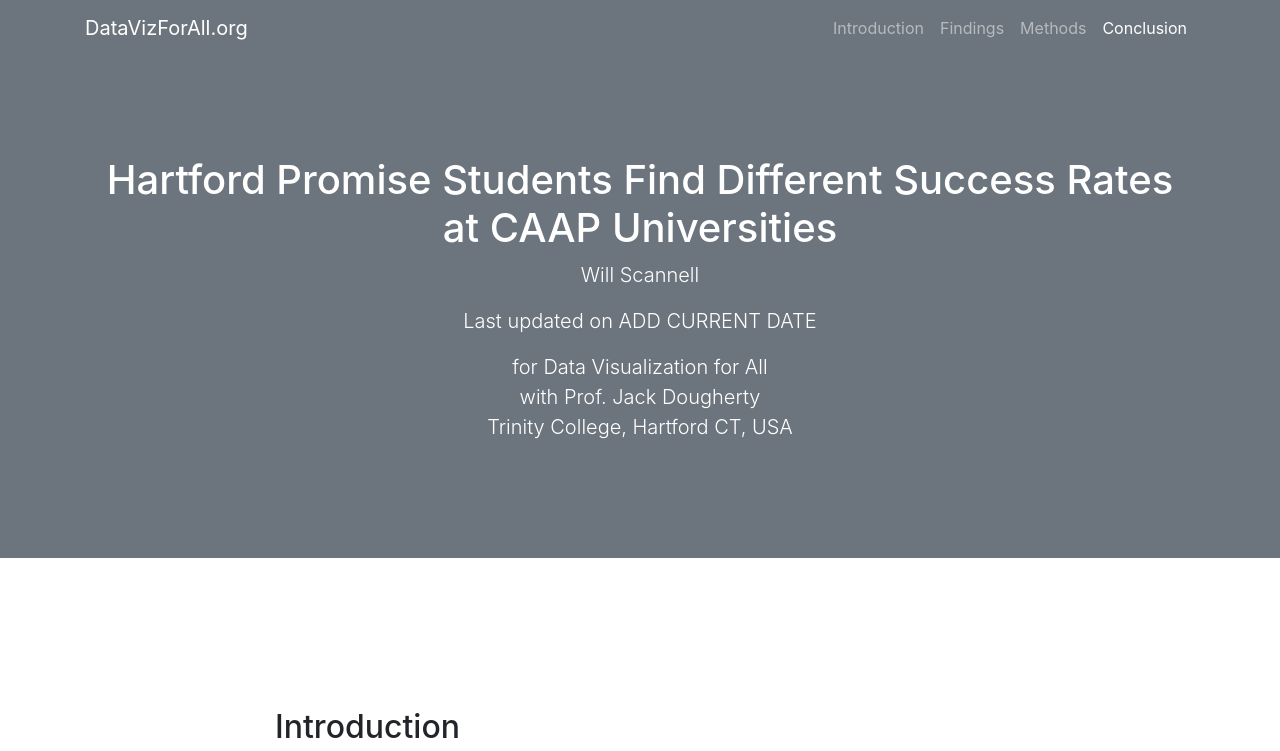
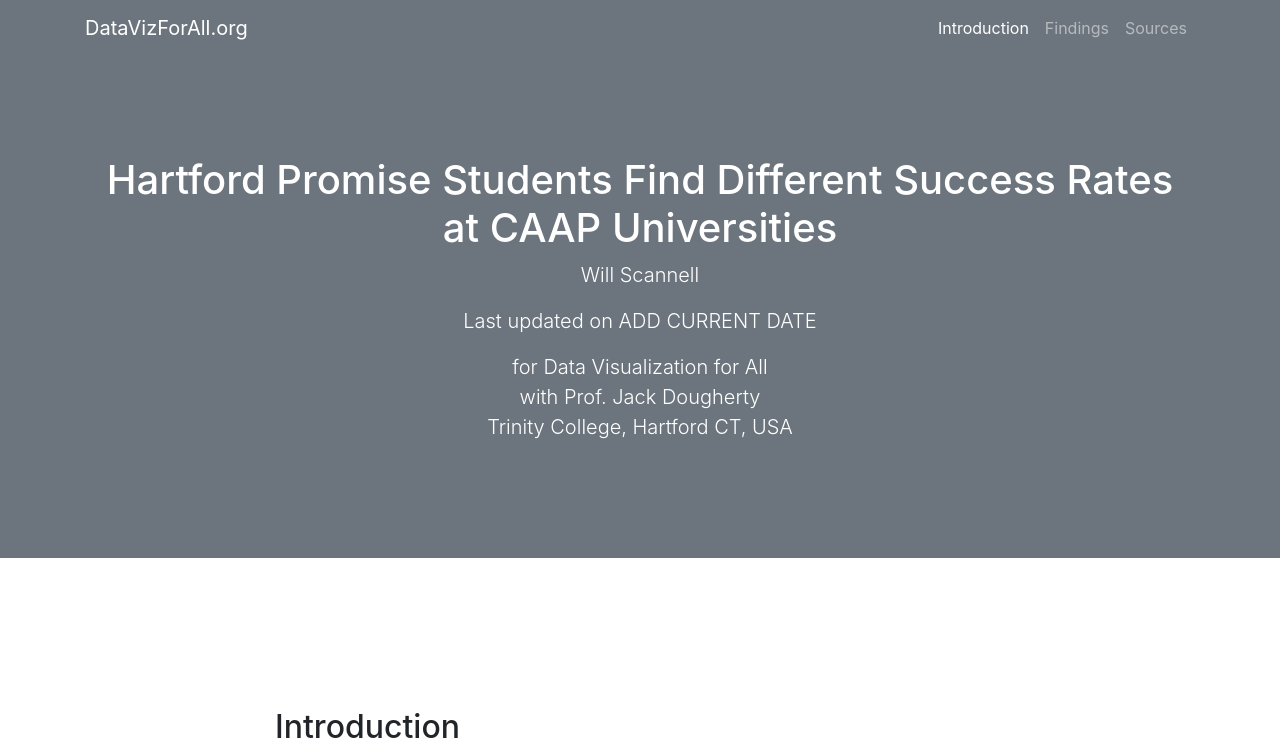
Before and after one commit to DataVizForAll/hartfordpromise-scannell, a plain HTML site: page index.html in a window 1280 px wide. Shown: the top 751 px of the page. Drawn offline with nearby package versions, Linux system fonts and the light colour scheme.

Commit message:
Update index.html

```diff
--- a/index.html
+++ b/index.html
@@ -40,10 +40,8 @@
             <a class="nav-link js-scroll-trigger" href="#section2">Findings</a>
           </li>
           <li class="nav-item">
-            <a class="nav-link js-scroll-trigger" href="#section3">Methods</a>
-          </li>
-          <li class="nav-item">
-            <a class="nav-link js-scroll-trigger" href="#section4">Conclusion</a>
+            <a class="nav-link js-scroll-trigger" href="#section3">Sources</a>
+
           </li>
         </ul>
       </div>
```
